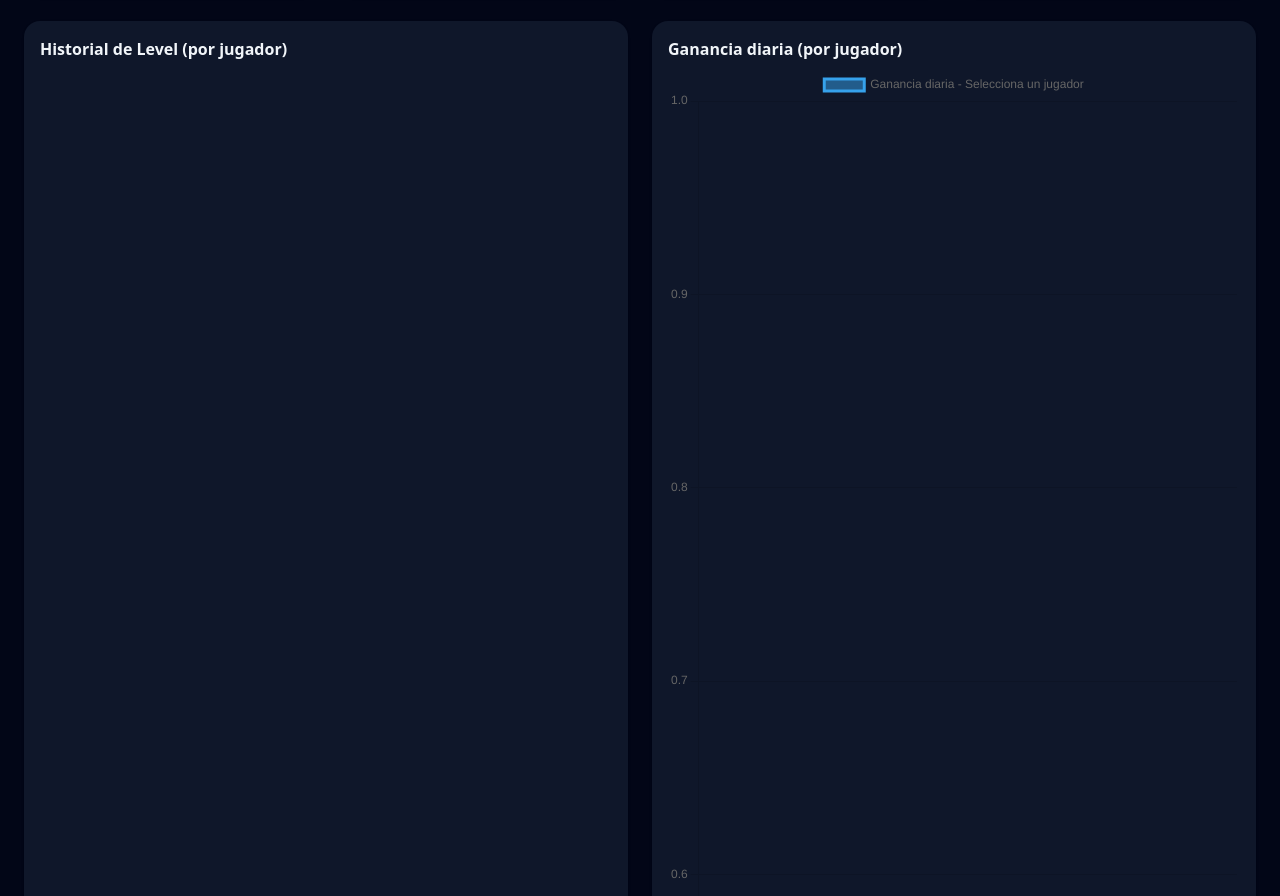
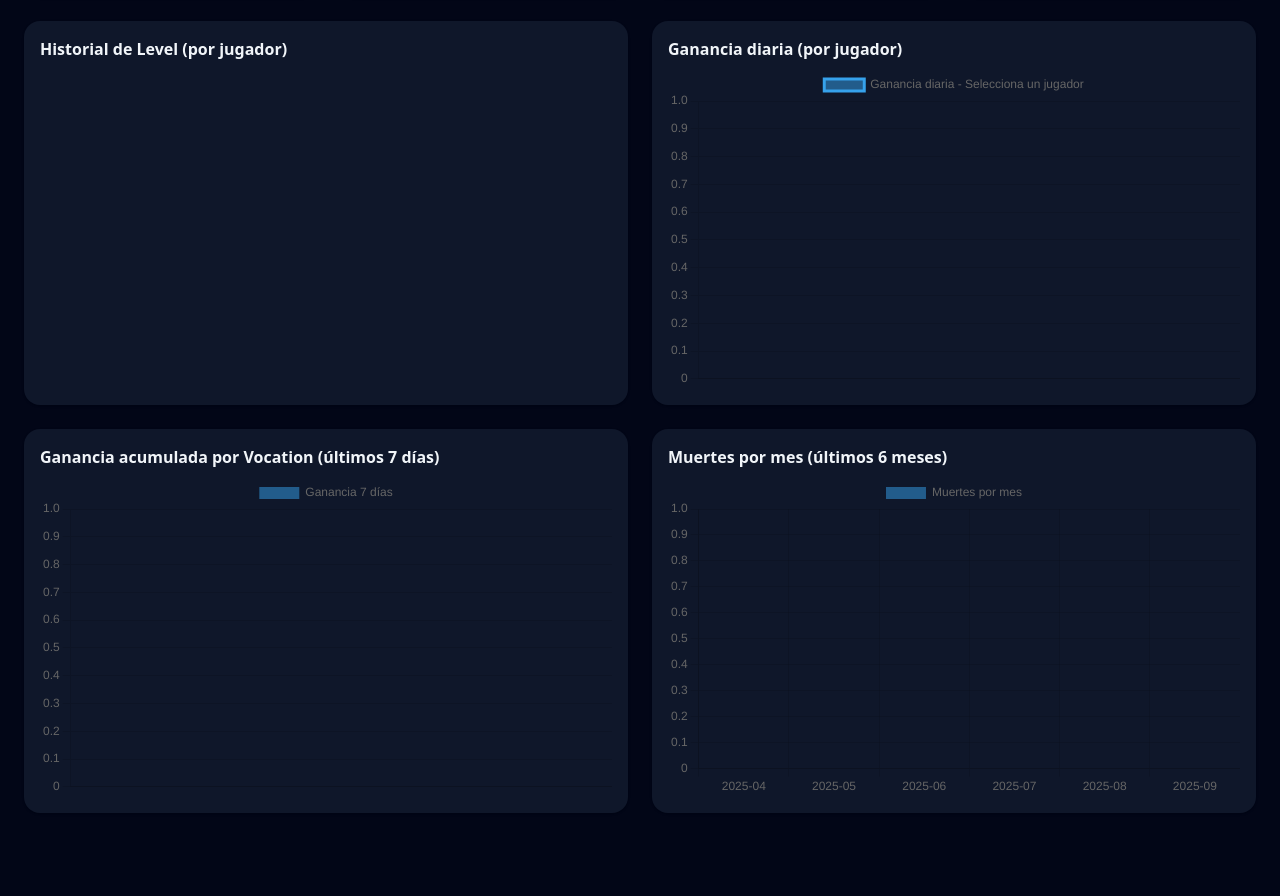
Before and after one commit to epolin/tibiatrkr, a plain HTML site: page docs/index.html in a window 1280 px wide. Shown: the part 336-1232 px from the top of the page. After the commit the page ends 1173 px from the top, so only its background shows below. Drawn offline with nearby package versions, Linux system fonts and the light colour scheme; no server answers; animation ran at ten frames a second.

Commit message:
Update index.html

```diff
--- a/docs/index.html
+++ b/docs/index.html
@@ -8,6 +8,10 @@
   <script src="https://cdn.tailwindcss.com"></script>
   <script src="https://unpkg.com/@supabase/supabase-js@2"></script>
   <script src="https://cdn.jsdelivr.net/npm/chart.js@4.4.1/dist/chart.umd.min.js"></script>
+  <style>
+    /* Evita saltos raros en los canvas */
+    canvas { display: block; }
+  </style>
 </head>
 <body class="bg-slate-950 text-slate-100">
   <header class="px-6 py-5 border-b border-slate-800">
@@ -73,19 +77,27 @@
       <div id="chartsOverview" class="grid md:grid-cols-2 gap-6">
         <div class="bg-slate-900 rounded-2xl p-4 shadow">
           <h2 class="mb-2 font-semibold">Historial de Level (por jugador)</h2>
-          <canvas id="levelLineChart" height="120"></canvas>
+          <div class="h-80">
+            <canvas id="levelLineChart" class="w-full h-full"></canvas>
+          </div>
         </div>
         <div class="bg-slate-900 rounded-2xl p-4 shadow">
           <h2 class="mb-2 font-semibold">Ganancia diaria (por jugador)</h2>
-          <canvas id="gainLineChart" height="120"></canvas>
+          <div class="h-80">
+            <canvas id="gainLineChart" class="w-full h-full"></canvas>
+          </div>
         </div>
         <div class="bg-slate-900 rounded-2xl p-4 shadow">
           <h2 class="mb-2 font-semibold">Ganancia acumulada por Vocation (últimos 7 días)</h2>
-          <canvas id="barGainByVoc" height="120"></canvas>
+          <div class="h-80">
+            <canvas id="barGainByVoc" class="w-full h-full"></canvas>
+          </div>
         </div>
         <div class="bg-slate-900 rounded-2xl p-4 shadow">
           <h2 class="mb-2 font-semibold">Muertes por mes (últimos 6 meses)</h2>
-          <canvas id="barDeathsMonthly" height="120"></canvas>
+          <div class="h-80">
+            <canvas id="barDeathsMonthly" class="w-full h-full"></canvas>
+          </div>
         </div>
       </div>
     </section>
```
